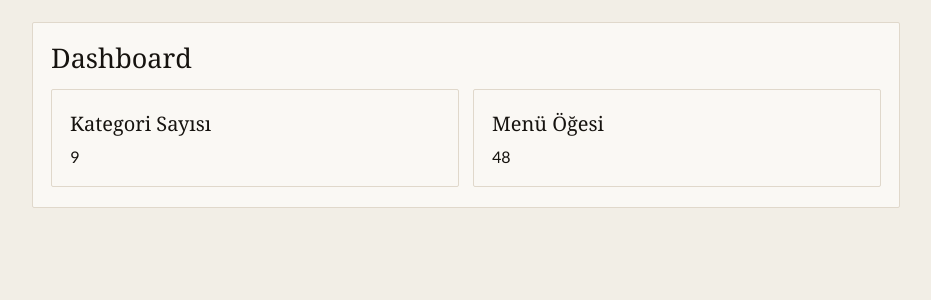
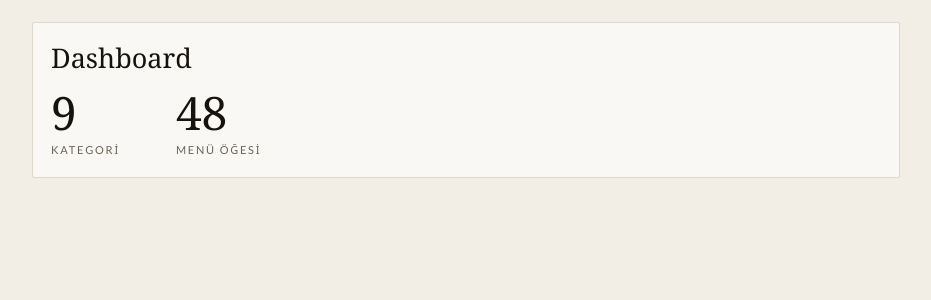
Before and after one commit to M-SukruSezer/flatmenu, a PHP site: page /admin.php in a window 1280 px wide. Shown: the part 62-362 px from the top of the page, without its empty margins (174-1105 px from the left). Run offline with PHP 8.4, Linux system fonts and the light colour scheme; the visitor is signed in with stand-in values (Sample User, id 1); some web fonts are replaced.

Commit message:
Document the admin panel, and fix three faults the screenshots exposed
Add screenshots of the Menu items, Categories and Settings tabs to both
language sections of the README. Capturing them surfaced three faults
that were visible on screen:

- The delete form sat directly after a CSS grid form with
  display:inline, so its margin-top did nothing and the Sil button
  overlapped Güncelle. Both delete forms are block-level now, and
  Güncelle spans the full width of its cell
- Delete was styled exactly like the primary action. It is now a quiet
  outlined button that turns red on hover
- The header/footer colour pickers showed black: the values are empty
  strings, which ?? does not catch, so type="color" fell back to
  #000000. They now default to the paper colour

Also replace the dashboard's cards-inside-a-card with typographic
counters, which is both lighter and consistent with the menu.

```diff
--- a/admin.php
+++ b/admin.php
@@ -415,6 +415,12 @@ if ($_SERVER['REQUEST_METHOD'] === 'POST') {
         .menu-toggle { display:none; }
 
         .grid-2 { display: grid; grid-template-columns: 1fr 1fr; gap: 14px; }
+
+        /* Dashboard sayaçları: kutu yerine tipografi */
+        .stat-row { display: flex; gap: 56px; flex-wrap: wrap; }
+        .stat-num { font-family: var(--serif); font-size: 46px; line-height: 1; color: var(--ink); }
+        .stat-label { margin-top: 7px; font-size: 11px; letter-spacing: .16em;
+                      text-transform: uppercase; color: var(--ink-2); }
         .admin-list { display: grid; gap: 8px; }
         .row { display:flex; align-items:center; gap:8px; }
 
@@ -437,7 +443,11 @@ if ($_SERVER['REQUEST_METHOD'] === 'POST') {
                font: inherit; font-weight: 700; font-size: 12.5px; letter-spacing: .06em;
                text-transform: uppercase; cursor: pointer; }
         .btn:hover { background:#8d3c25; }
-        .btn[formaction*="delete"], .btn.danger { background: var(--ink); }
+        /* Yıkıcı eylem birincil eylemle aynı görünmez */
+        .btn.danger { background: transparent; color: var(--ink-2);
+                      box-shadow: inset 0 0 0 1px var(--rule); }
+        .btn.danger:hover { background: #fdecec; color: #c0392b;
+                            box-shadow: inset 0 0 0 1px #c0392b; }
 
         .thumb { width: 58px; height: 58px; border-radius: 2px; object-fit: cover; background: var(--paper-3); display: inline-block; }
         .highlight-row td { background: var(--accent-soft) !important; }
@@ -514,14 +524,14 @@ if ($_SERVER['REQUEST_METHOD'] === 'POST') {
         <?php if ($tab==='dashboard'): ?>
         <div class="admin-card">
             <h2>Dashboard</h2>
-            <div class="grid-2">
-                <div class="admin-card" style="margin:0;">
-                    <h3>Kategori Sayısı</h3>
-                    <div><?php echo (int)$catCount; ?></div>
+            <div class="stat-row">
+                <div class="stat">
+                    <div class="stat-num"><?php echo (int)$catCount; ?></div>
+                    <div class="stat-label">Kategori</div>
                 </div>
-                <div class="admin-card" style="margin:0;">
-                    <h3>Menü Öğesi</h3>
-                    <div><?php echo (int)$itemCount; ?></div>
+                <div class="stat">
+                    <div class="stat-num"><?php echo (int)$itemCount; ?></div>
+                    <div class="stat-label">Menü öğesi</div>
                 </div>
             </div>
         </div>
@@ -578,11 +588,11 @@ if ($_SERVER['REQUEST_METHOD'] === 'POST') {
                     </div>
                     <div>
                         <label>Header Arkaplan</label>
-                        <input type="color" name="header_bg" value="<?php echo h((string)($config['header_bg'] ?? '#ffffff')); ?>">
+                        <input type="color" name="header_bg" value="<?php echo h(((string)($config['header_bg'] ?? '')) ?: '#faf8f4'); ?>">
                     </div>
                     <div>
                         <label>Footer Arkaplan</label>
-                        <input type="color" name="footer_bg" value="<?php echo h((string)($config['footer_bg'] ?? '#ffffff')); ?>">
+                        <input type="color" name="footer_bg" value="<?php echo h(((string)($config['footer_bg'] ?? '')) ?: '#faf8f4'); ?>">
                     </div>
                 </div>
                 <div style="margin-top:12px;"><button class="btn" type="submit">Kaydet</button></div>
@@ -649,14 +659,14 @@ if ($_SERVER['REQUEST_METHOD'] === 'POST') {
                                     </select>
                                     <label style="display:flex;align-items:center;gap:6px;"><input type="checkbox" name="visible" value="1" <?php echo !empty($cat['visible'])? 'checked':''; ?>> Görünür</label>
                                     <input type="file" name="edit_cat_image" accept="image/*">
-                                    <button class="btn" type="submit">Güncelle</button>
+                                    <button class="btn" type="submit" style="grid-column:1/-1;">Güncelle</button>
                                 </form>
-                                <form method="post" style="display:inline;margin-top:6px;">
+                                <form method="post" style="margin-top:8px;">
                                      <input type="hidden" name="action" value="delete_category">
                                      <input type="hidden" name="id" value="<?php echo h((string)$cat['id']); ?>">
                                      <input type="hidden" name="ret" value="kategoriler">
                                      <input type="hidden" name="anchor" value="kategoriler">
-                                     <button class="btn" type="submit" onclick="return confirm('Kategori ve bağlı menüler silinecek. Onaylıyor musunuz?');">Sil</button>
+                                     <button class="btn danger" type="submit" onclick="return confirm('Kategori ve bağlı menüler silinecek. Onaylıyor musunuz?');">Sil</button>
                                  </form>
                              </td>
                          </tr>
@@ -769,12 +779,12 @@ if ($_SERVER['REQUEST_METHOD'] === 'POST') {
                                     <input type="file" name="edit_item_image" accept="image/*">
                                     <button class="btn" type="submit">Güncelle</button>
                                 </form>
-                                <form method="post" style="display:inline;margin-top:6px;">
+                                <form method="post" style="margin-top:8px;">
                                     <input type="hidden" name="action" value="delete_item">
                                     <input type="hidden" name="id" value="<?php echo h((string)$it['id']); ?>">
                                     <input type="hidden" name="ret" value="menuler">
                                     <input type="hidden" name="anchor" value="menuler">
-                                    <button class="btn" type="submit" onclick="return confirm('Menü öğesi silinecek, onaylıyor musunuz?');">Sil</button>
+                                    <button class="btn danger" type="submit" onclick="return confirm('Menü öğesi silinecek, onaylıyor musunuz?');">Sil</button>
                                 </form>
                         </div>
                     </details>
```
Also changed, not shown: README.md, 3 other files.
